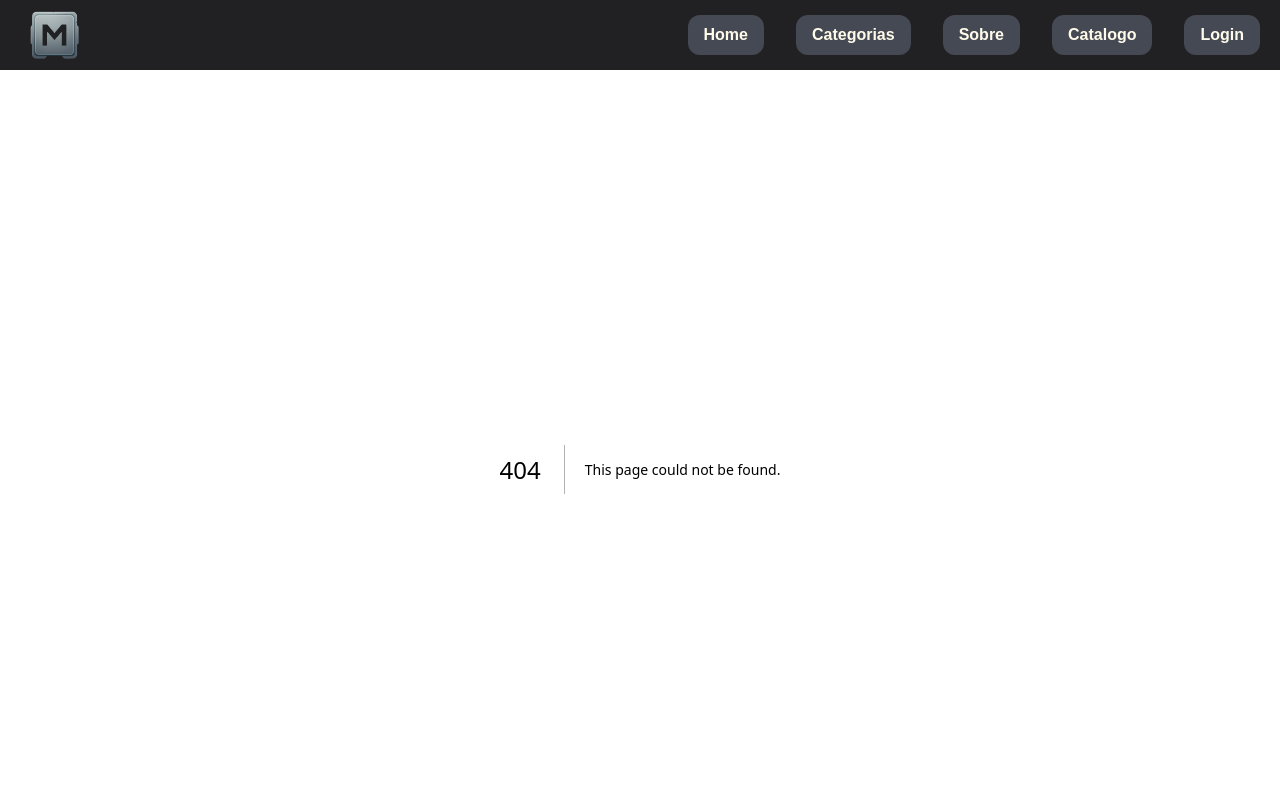
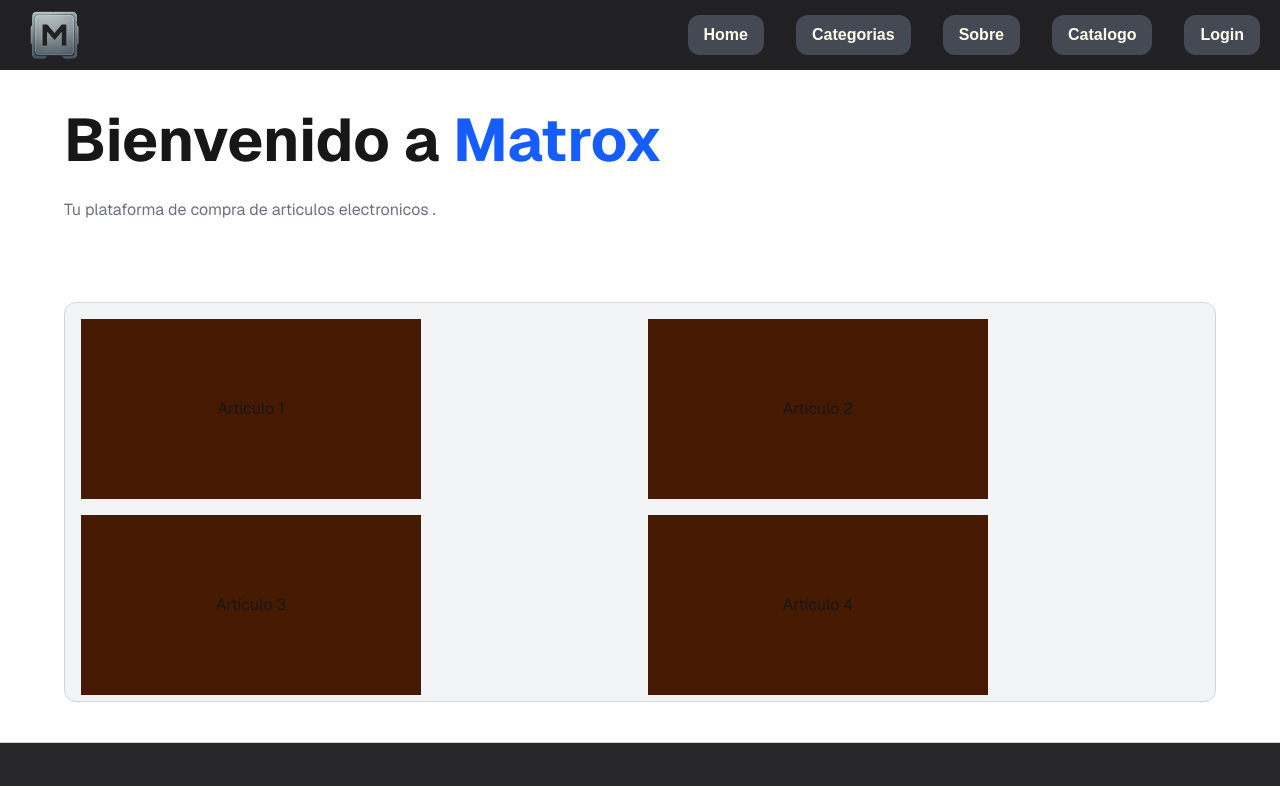
Before and after one commit to FedeAr25/Tp-grupal-next, a Next.js app in the folder matrox-app/: page /categorias in a window 1280 px wide. Before the commit this address had no page. Shown: the top 786 px of the page. Built offline with nearby package versions, Linux system fonts and the light colour scheme.

Commit message:
corresciones

```diff
--- /dev/null
+++ b/matrox-app/src/app/categorias/page.jsx
@@ -0,0 +1,40 @@
+import React from 'react'
+
+export default function page() {
+  return (
+        <div className="flex flex-col flex-1 items-center justify-center bg-zinc-50 font-sans dark:bg-black">
+      <main className="flex flex-1 w-full max-w-full flex-col items-center justify-between py-10 px-16 bg-white dark:bg-black sm:items-start">
+        <section className="flex flex-col max-w-1.5: items-center gap-3 sm:items-start mb-20">
+          <h1 className="text-6xl font-bold text-center sm:text-left">
+            Bienvenido a <span className="text-blue-600">Matrox</span>
+          </h1>
+          <p className="mt-4 text-1/3 text-gray-500 text-center sm:text-left">
+            Tu plataforma de compra de articulos electronicos .
+          </p>
+        </section>
+        <section className="w-full h-100 grid grid-cols-2 gap-4  justify-between rounded-xl border border-gray-300 bg-gray-100 p-4">
+          <div className="w-85 h-45 bg-amber-950 flex flex-col items-center justify-center">
+          <p>Artículo 1</p>
+
+          </div>
+          <div className="w-85 h-45 bg-amber-950 flex flex-col items-center justify-center">
+            <p>Artículo 2</p>
+          </div >
+          <div className="w-85 h-45 bg-amber-950 flex flex-col items-center justify-center">
+            <p>Artículo 3</p>
+
+          </div>
+          <div className="w-85 h-45 bg-amber-950 flex flex-col items-center justify-center">
+            <p>Artículo 4</p>
+            </div>
+
+
+        </section>
+
+
+
+
+      </main>
+    </div>
+  )
+}
--- a/matrox-app/src/app/hero/[id]/page.jsx
+++ b/matrox-app/src/app/hero/[id]/page.jsx
@@ -5,7 +5,7 @@ import Link from "next/link";
 export default async function asyncpage({ params }) {
   const { id } = await params;
 
-  // 1. Tu "Diccionario Ficticio" (Base de datos local)
+
   const productos = {
     1: {
       nombre: "Monitor Logitech H345-2 144hz 1ms 27 2k VA",
--- a/matrox-app/src/app/page.jsx
+++ b/matrox-app/src/app/page.jsx
@@ -83,7 +83,7 @@ export default function Home() {
           </div>
           <div className="h-auto  flex flex-col  items-start  gap-10">
             <h3 className="  text-2xl bg-clip-text text-transparent bg-linear-to-t from-indigo-300 to-purple-500s">
-              LO ULTIMO EN TECNOLOGIA
+              LO MEJOR EN INOVACION PARA VOS
             </h3>
 
 
```
